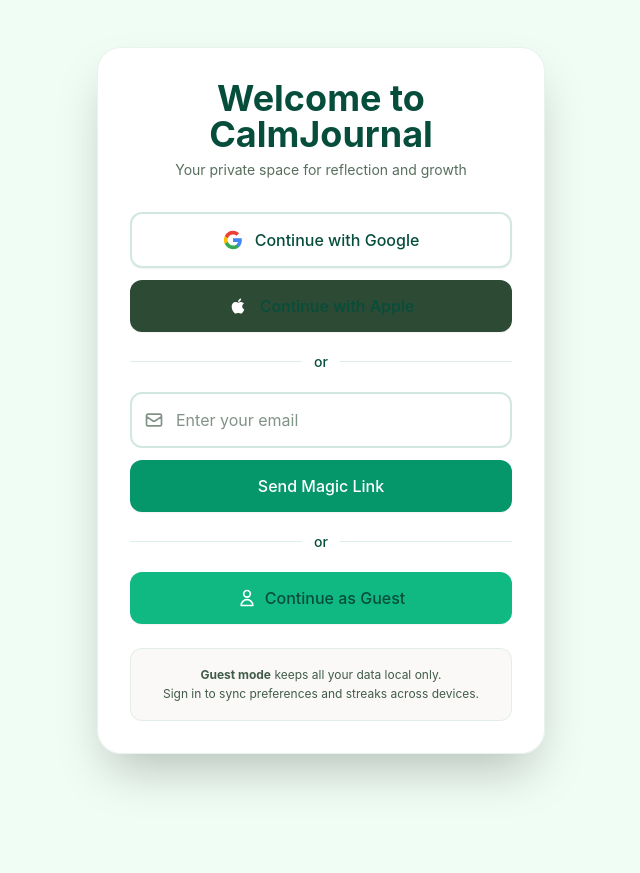
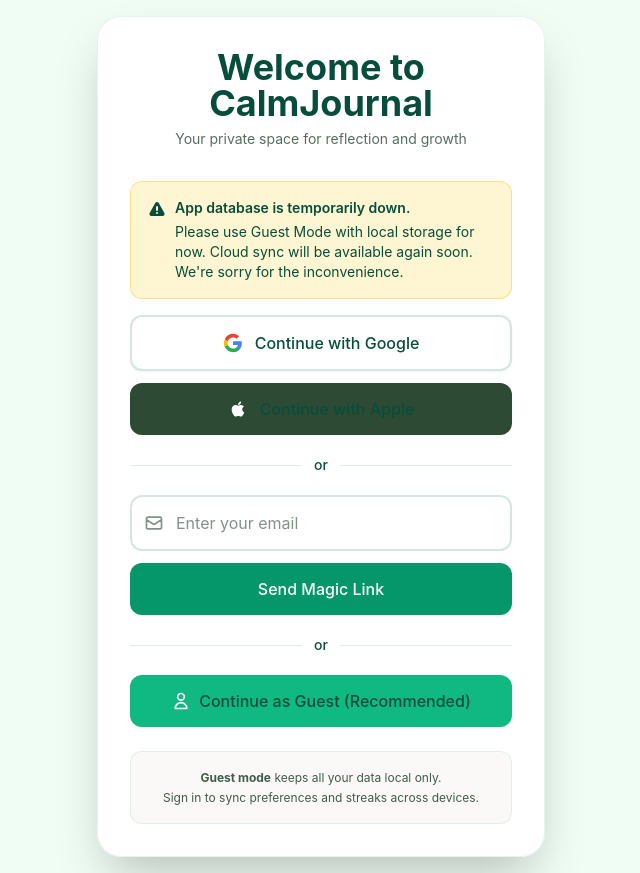
Before and after one commit to luckyxjx/JournL, a Next.js app: page /login in a window 1280 px wide. Both pictures are taken after a click on the button "Skip". Shown: the whole page, without its empty margins (319-959 px from the left). Before the commit the page ends 800 px from the top, so only its background shows below. Built offline with nearby package versions, Linux system fonts and the light colour scheme.

Commit message:
temporary database down for maintenance

```diff
--- a/app/login/page.tsx
+++ b/app/login/page.tsx
@@ -114,6 +114,22 @@ export default function LoginPage() {
           <p className="text-peaceful-text/80 text-sm">
             Your private space for reflection and growth
           </p>
+        </div>
+
+        {/* Temporary Service Notice */}
+        <div className="mb-4 p-4 bg-amber-100/80 border border-amber-300/60 text-amber-900 rounded-xl text-sm">
+          <div className="flex items-start gap-2">
+            <svg className="w-5 h-5 flex-shrink-0 mt-0.5" fill="currentColor" viewBox="0 0 20 20">
+              <path fillRule="evenodd" d="M8.257 3.099c.765-1.36 2.72-1.36 3.485 0l5.58 9.92c.75 1.334-.213 2.981-1.742 2.981H4.42c-1.53 0-2.492-1.647-1.743-2.98l5.58-9.92zM11 13a1 1 0 10-2 0 1 1 0 002 0zm-1-7a1 1 0 00-1 1v3a1 1 0 102 0V7a1 1 0 00-1-1z" clipRule="evenodd" />
+            </svg>
+            <div>
+              <p className="font-semibold">App database is temporarily down.</p>
+              <p className="mt-1">
+                Please use Guest Mode with local storage for now. Cloud sync will be available again soon.
+                We&apos;re sorry for the inconvenience.
+              </p>
+            </div>
+          </div>
         </div>
 
         {/* Error Message */}
@@ -243,7 +259,7 @@ export default function LoginPage() {
             ) : (
               <>
                 <UserIcon />
-                <span>Continue as Guest</span>
+                <span>Continue as Guest (Recommended)</span>
               </>
             )}
           </button>
```
